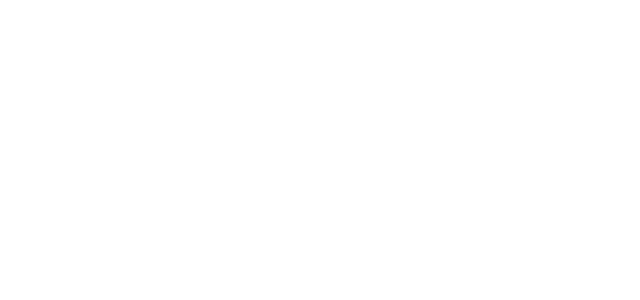
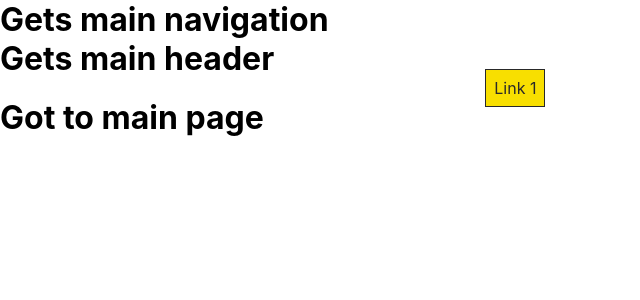
Before and after one commit to InTheLittleMoon/facepage, a React (Create React App) app: page / in a window 1280 px wide. Shown: the top 300 px of the page, without its empty margins (0-640 px from the left). Built offline with nearby package versions, Linux system fonts and the light colour scheme.

Commit message:
wip routing logics

```diff
--- a/src/App.js
+++ b/src/App.js
@@ -1,11 +1,36 @@
 import React from "react";
-import { BrowserRouter as Router, Route } from "react-router-dom";
+import {
+  BrowserRouter as Router,
+  Route,
+  Redirect,
+  Switch,
+} from "react-router-dom";
 import "./App.css";
+import MainNavigation from "./components/navigation/main-navigation";
+
+//imported pages
+import MainPage from "./pages/main-page";
 
 export default function App() {
+  //every user will need:
+  //user id
+  //name
+  //photo
+  //past posts(dummy start data 1-5 posts)
+  //all posts/photos/comments must be 'likeable'
+
   return (
     <Router>
-      <Route></Route>
+      <MainNavigation />
+      <main>
+        <Switch>
+          <Route path="/">
+            <MainPage />
+          </Route>
+          {/* non logged-in users should be brought straight here */}
+          <Redirect to="/" />
+        </Switch>
+      </main>
     </Router>
   );
 }
--- /dev/null
+++ b/src/components/navigation/main-header.js
@@ -0,0 +1,5 @@
+import React from "react";
+
+export default function MainHeader() {
+  return <h1>Gets main header</h1>;
+}
--- /dev/null
+++ b/src/components/navigation/main-navigation.js
@@ -0,0 +1,15 @@
+import React from "react";
+
+//components
+import MainHeader from "./main-header";
+import NavLinks from "./navigation-links";
+
+export default function MainNavigation() {
+  return (
+    <div className="main-navigation-container">
+      <h1>Gets main navigation</h1>
+      <MainHeader />
+      <NavLinks />
+    </div>
+  );
+}
--- /dev/null
+++ b/src/components/navigation/navigation-links.css
@@ -0,0 +1,76 @@
+.nav-links {
+  list-style: none;
+  margin: 0;
+  padding: 0;
+  width: 100%;
+  height: 100%;
+  display: flex;
+  flex-direction: column;
+  justify-content: center;
+  align-items: center;
+}
+
+.nav-links li {
+  margin: 1rem;
+}
+
+.nav-links a {
+  border: 1px solid transparent;
+  color: #292929;
+  text-decoration: none;
+  padding: 0.5rem;
+}
+
+.nav-links a:hover,
+.nav-links a:active,
+.nav-links a.active {
+  background: #f8df00;
+  border-color: #292929;
+  color: #292929;
+}
+
+.nav-links button {
+  cursor: pointer;
+  border: 1px solid #292929;
+  color: #292929;
+  background: transparent;
+  padding: 0.5rem;
+  font: inherit;
+}
+
+.nav-links button:focus {
+  outline: none;
+}
+
+.nav-links button:hover,
+.nav-links button:active {
+  background: #292929;
+  color: white;
+}
+
+@media (min-width: 768px) {
+  .nav-links {
+    flex-direction: row;
+  }
+
+  .nav-links li {
+    margin: 0 0.5rem;
+  }
+
+  .nav-links a {
+    color: white;
+    text-decoration: none;
+  }
+
+  .nav-links button {
+    border: 1px solid white;
+    color: white;
+    background: transparent;
+  }
+
+  .nav-links button:hover,
+  .nav-links button:active {
+    background: #f8df00;
+    color: #292929;
+  }
+}
--- /dev/null
+++ b/src/components/navigation/navigation-links.js
@@ -0,0 +1,24 @@
+import React from "react";
+import { NavLink } from "react-router-dom";
+import "./navigation-links.css";
+
+export default function NavLinks() {
+  return (
+    <ul className="nav-links">
+      <li>
+        <NavLink to="/" exact>
+          Link 1
+        </NavLink>
+      </li>
+      <li>
+        <NavLink to="/u1/link2">Link 2</NavLink>
+      </li>
+      <li>
+        <NavLink to="/u1/link3">Link 1</NavLink>
+      </li>
+      <li>
+        <NavLink to="/auth">Sign Up</NavLink>
+      </li>
+    </ul>
+  );
+}
--- /dev/null
+++ b/src/pages/main-page.js
@@ -0,0 +1,5 @@
+import React from "react";
+
+export default function MainPage() {
+  return <h1>Got to main page</h1>;
+}
```
